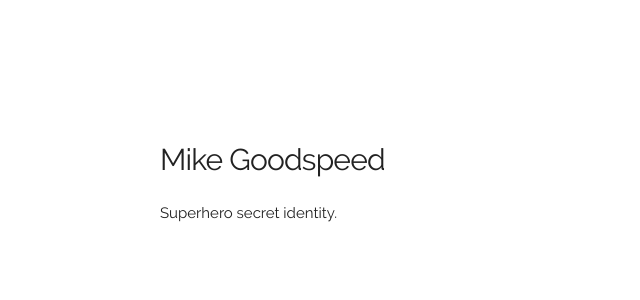
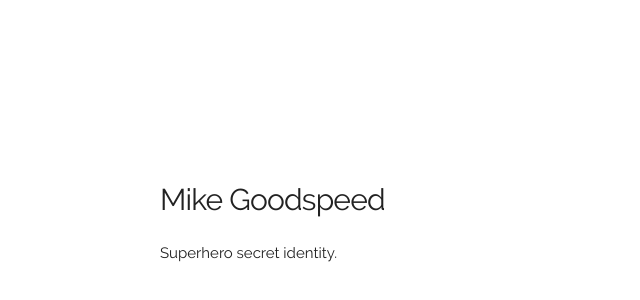
Before and after one commit to mikegoodspeed/mikegoodspeed.github.io, a plain HTML site: page index.html in a window 1280 px wide. Shown: the part 60-360 px from the top of the page, without its empty margins (0-640 px from the left). Drawn offline with Linux system fonts and the light colour scheme.

Commit message:
restore positioning

```diff
--- a/index.html
+++ b/index.html
@@ -12,10 +12,13 @@
   <!--<link rel="icon" type="image/png" href="images/favicon.png">-->
 </head>
 <body>
-<div class="container" style="padding-top: 20rem">
-  <h4>Mike Goodspeed</h4>
-  <p>Superhero secret identity.</p>
-</div>
-</div>
+  <div class="container">
+    <div class="row">
+      <div class="one-half column" style="margin-top: 25%">
+        <h4>Mike Goodspeed</h4>
+        <p>Superhero secret identity.</p>
+      </div>
+    </div>
+  </div>
 </body>
 </html>
```
